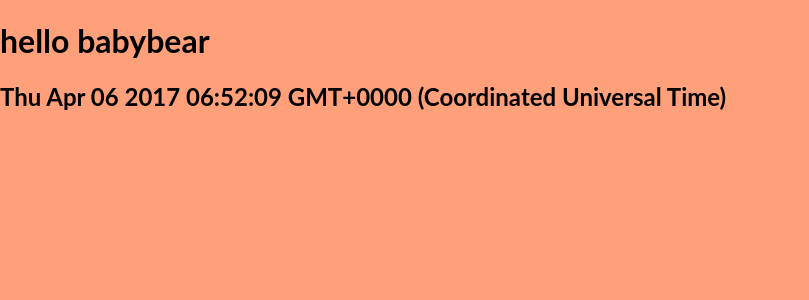
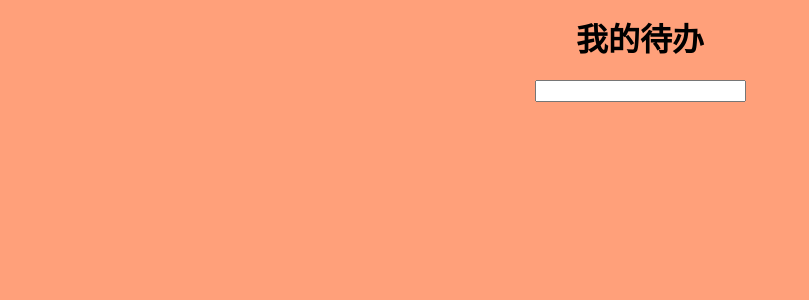
Before and after one commit to fm20115412/react-pro, a React (Create React App) app: page / in a window 1280 px wide. Shown: the top 300 px of the page, without its empty margins (0-809 px from the left). Built offline with nearby package versions, Linux system fonts and the light colour scheme.

Commit message:
子元素调用父元素的方法

```diff
--- a/package.json
+++ b/package.json
@@ -3,6 +3,7 @@
   "version": "0.1.0",
   "private": true,
   "dependencies": {
+    "normalize.css": "^6.0.0",
     "react": "^15.4.2",
     "react-dom": "^15.4.2"
   },
@@ -16,5 +17,4 @@
     "eject": "react-scripts eject"
   },
   "homepage": "http://fm-babybear.com/react-pro/build"
-
 }
--- a/src/App.js
+++ b/src/App.js
@@ -1,5 +1,7 @@
 import React, { Component } from 'react';
 import './App.css';
+import "normalize.css"
+import "./reset.css"
 import TodoInput from "./TodoInput";
 import TodoItem from "./TodoItem";
 
@@ -7,27 +9,27 @@ class App extends Component {
   constructor(props){
       super(props)
       this.state={
-          newTodo:"test",
+          newTodo:"",
           todoList:[
-              { id:1, title:"第一个待办"},
-              { id:2, title:"第二个待办"},
-              { id:3, title:"第三个待办"}
           ]
       }
   }
   render(){
       let todos=this.state.todoList.map((item,index)=>{
           return(
-              <li>
+              <li key={index}>
                   <TodoItem todo={item}/>
               </li>
           )
       })
+      console.log(todos)
       return (
           <div className="App">
              <h1>我的待办</h1>
               <div className="inputWrapper">
-                  <TodoInput content={this.state.newTodo}/>
+                  <TodoInput content={this.state.newTodo}
+                             onChage={this.changeTitle.bind(this)}
+                             onSubmit={this.addTodo.bind(this)}/>
               </div>
                 <ol>
                     {todos}
@@ -35,5 +37,31 @@ class App extends Component {
           </div>
       )
   }
+  addTodo(){
+      this.state.todoList.push({
+          id:idMaker(),
+          title:event.target.value,
+          status:null,
+          deleted:false
+      })
+      this.setState({
+            newTodo:"",
+            toloList:this.state.todoList
+      })
+  }
+  changeTitle(){
+      this.setState({
+          newTodo:event.target.value,
+          todoList:this.state.todoList
+
+      })
+  }
+
+
 }
 export default App;
+let id=0;
+function idMaker(){
+    id+=1;
+    return id;
+}
--- a/src/TodoInput.js
+++ b/src/TodoInput.js
@@ -5,6 +5,16 @@ import React,{Component} from "react"
 
 export default class TodoInput extends Component{
     render(){
-        return <input type="text" value={this.props.content}/>
+        return <input type="text" value={this.props.content}
+                      onChange={this.changeTitle.bind(this)}
+                      onKeyPress={this.submit.bind(this)}/>
+    }
+    submit(e){
+        if (e.key=="Enter"){
+            this.props.onSubmit(e);
+        }
+    }
+    changeTitle(e){
+        this.props.onChange(e);
     }
 }
--- a/src/index.js
+++ b/src/index.js
@@ -1,9 +1,9 @@
 import React from 'react';
 import ReactDOM from 'react-dom';
-// import App from './App';
+import App from './App';
 import './index.css';
 import Welcome from "./Welcome.js"
 ReactDOM.render(
-    <Welcome name="babybear"/>,
+    <App/>,
     document.getElementById('root')
 );
--- /dev/null
+++ b/src/reset.css
@@ -0,0 +1,17 @@
+*{
+    margin: 0;
+    padding: 0;
+    box-sizing: border-box;
+}
+*::after{
+    box-sizing: border-box;
+}
+*::before{
+    box-sizing: border-box;
+}
+ul,ol,dl{
+    list-style: none;
+}
+a{
+    color:inherit;
+}
```
Also changed, not shown: 10 other files (tests, documents, lock files or other folders).
